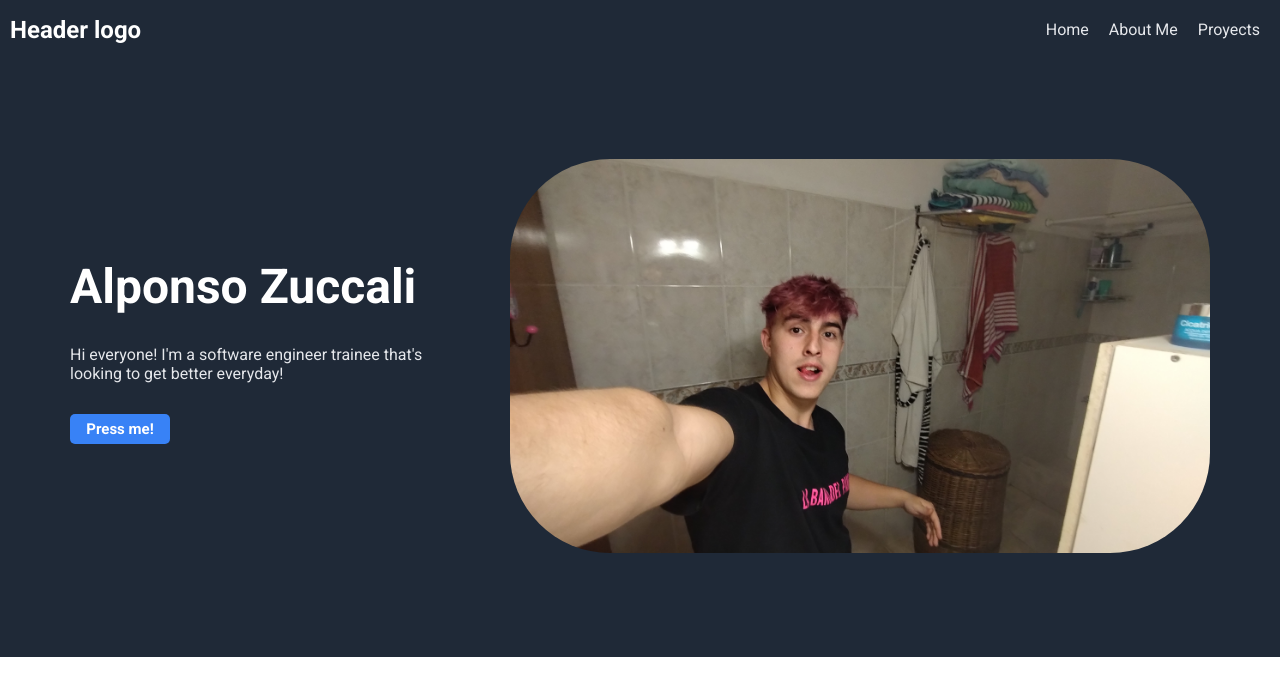
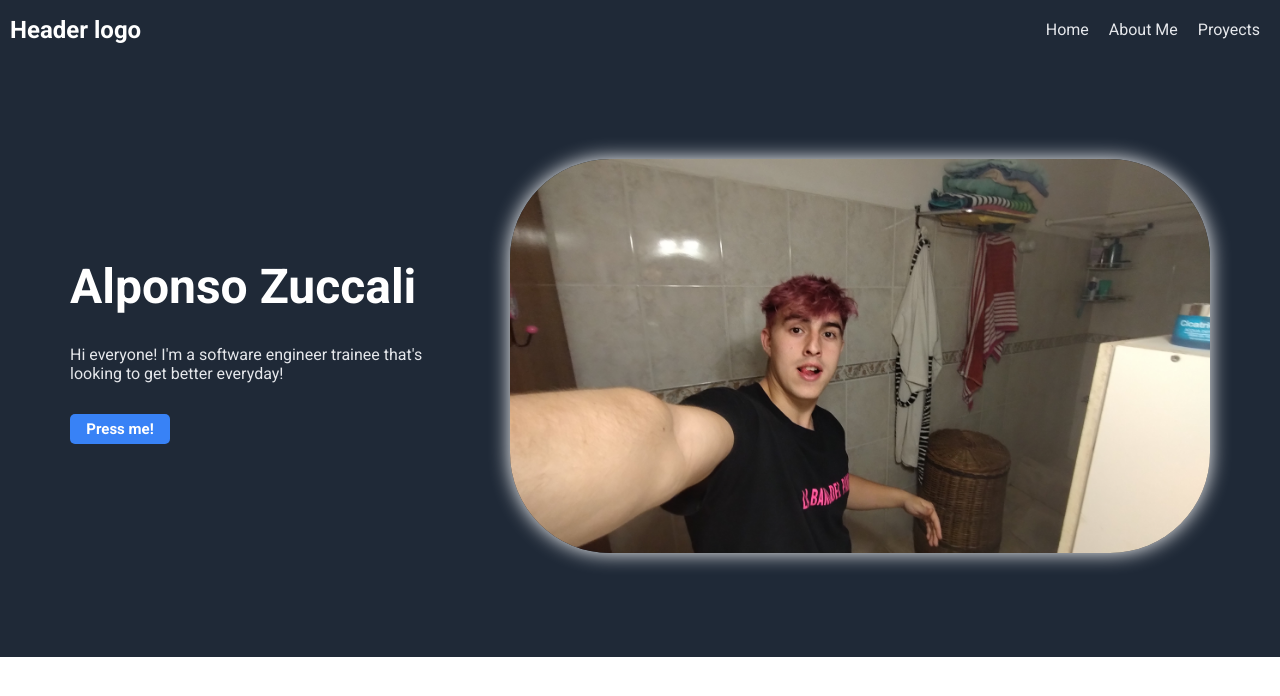
Before and after one commit to AlfonsoZuccali/landing-page, a plain HTML site: page index.html in a window 1280 px wide. Drawn offline with Linux system fonts and the light colour scheme.

Commit message:
shining added to the image

```diff
--- a/styles.css
+++ b/styles.css
@@ -88,6 +88,7 @@ img{
     width: 700px;
     height: auto;
     border-radius: 100px;
+    box-shadow: 0 0 20px white;
 }
 
 button{
```
